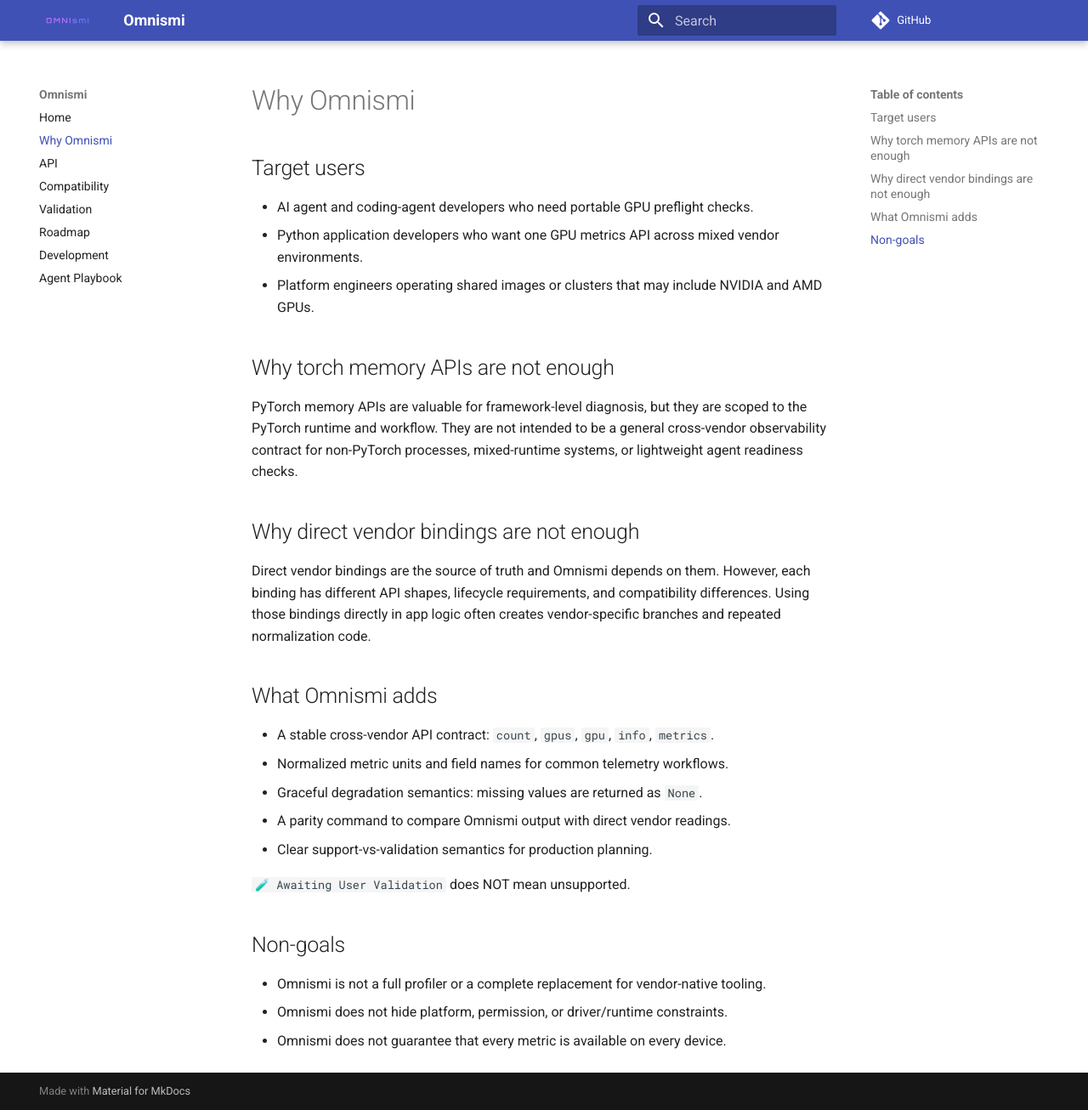
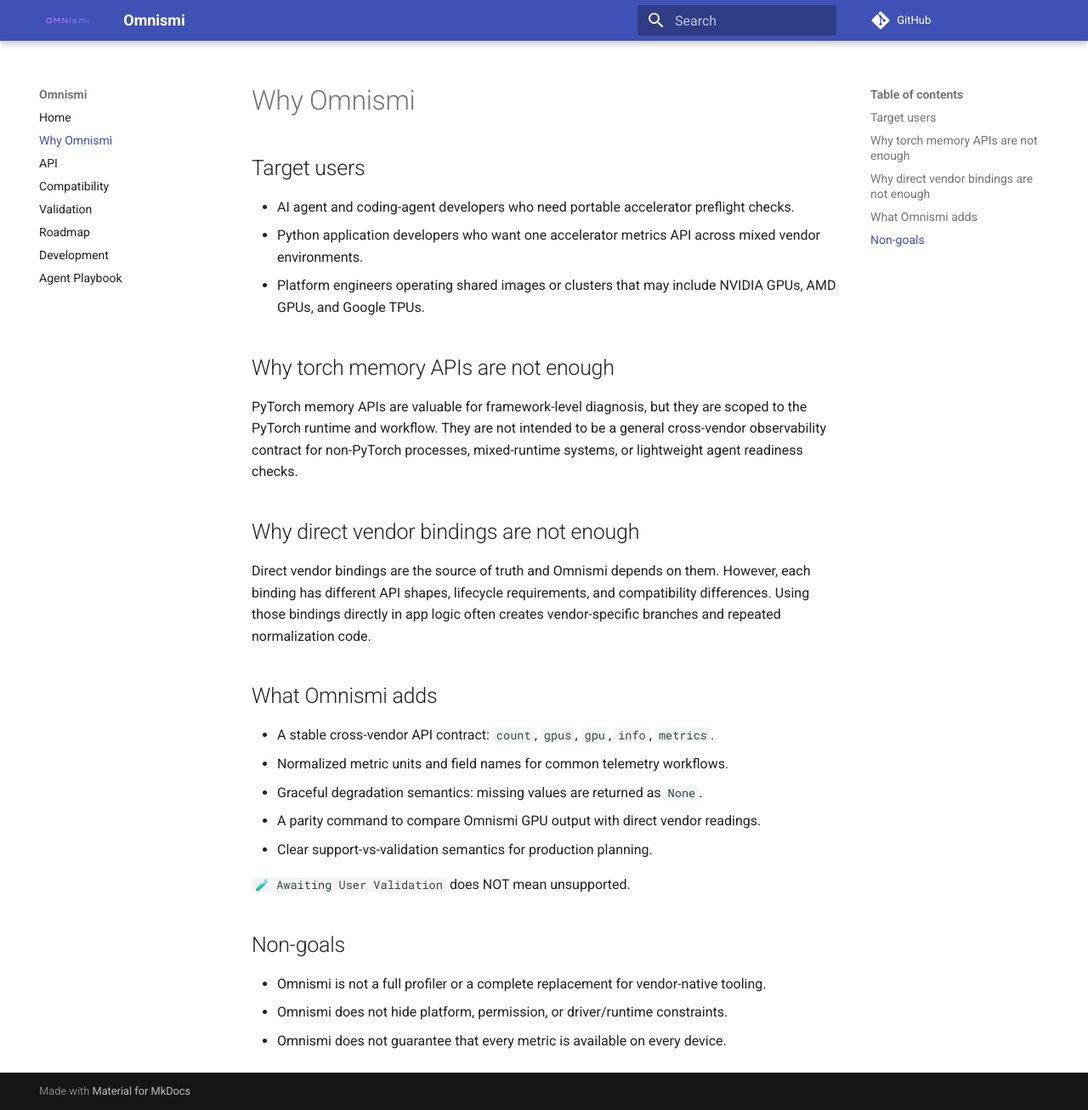
Before and after one commit to phantom5125/omnismi, an MkDocs documentation site: the page built from docs/why-omnismi.md, in a window 1280 px wide and 1306 px high. Shown: the whole window at 85% size. Built offline with MkDocs 1.6.1 and Material for MkDocs 9.7.7, drawn with Linux system fonts in a browser that asks for light colours; comment, search, counter and statistics services are not loaded.

Commit message:
docs: describe experimental Google TPU support

```diff
--- a/docs/why-omnismi.md
+++ b/docs/why-omnismi.md
@@ -2,9 +2,9 @@
 
 ## Target users
 
-- AI agent and coding-agent developers who need portable GPU preflight checks.
-- Python application developers who want one GPU metrics API across mixed vendor environments.
-- Platform engineers operating shared images or clusters that may include NVIDIA and AMD GPUs.
+- AI agent and coding-agent developers who need portable accelerator preflight checks.
+- Python application developers who want one accelerator metrics API across mixed vendor environments.
+- Platform engineers operating shared images or clusters that may include NVIDIA GPUs, AMD GPUs, and Google TPUs.
 
 ## Why torch memory APIs are not enough
 
```
Also changed, not shown: other parts of docs/why-omnismi.md (+1 -1 lines), CHANGELOG.md (+4 -0 lines), README.md (+20 -8 lines), docs/compatibility.md (+3 -0 lines), docs/index.md (+3 -2 lines), docs/roadmap.md (+2 -1 lines), docs/validation.md (+2 -0 lines).
